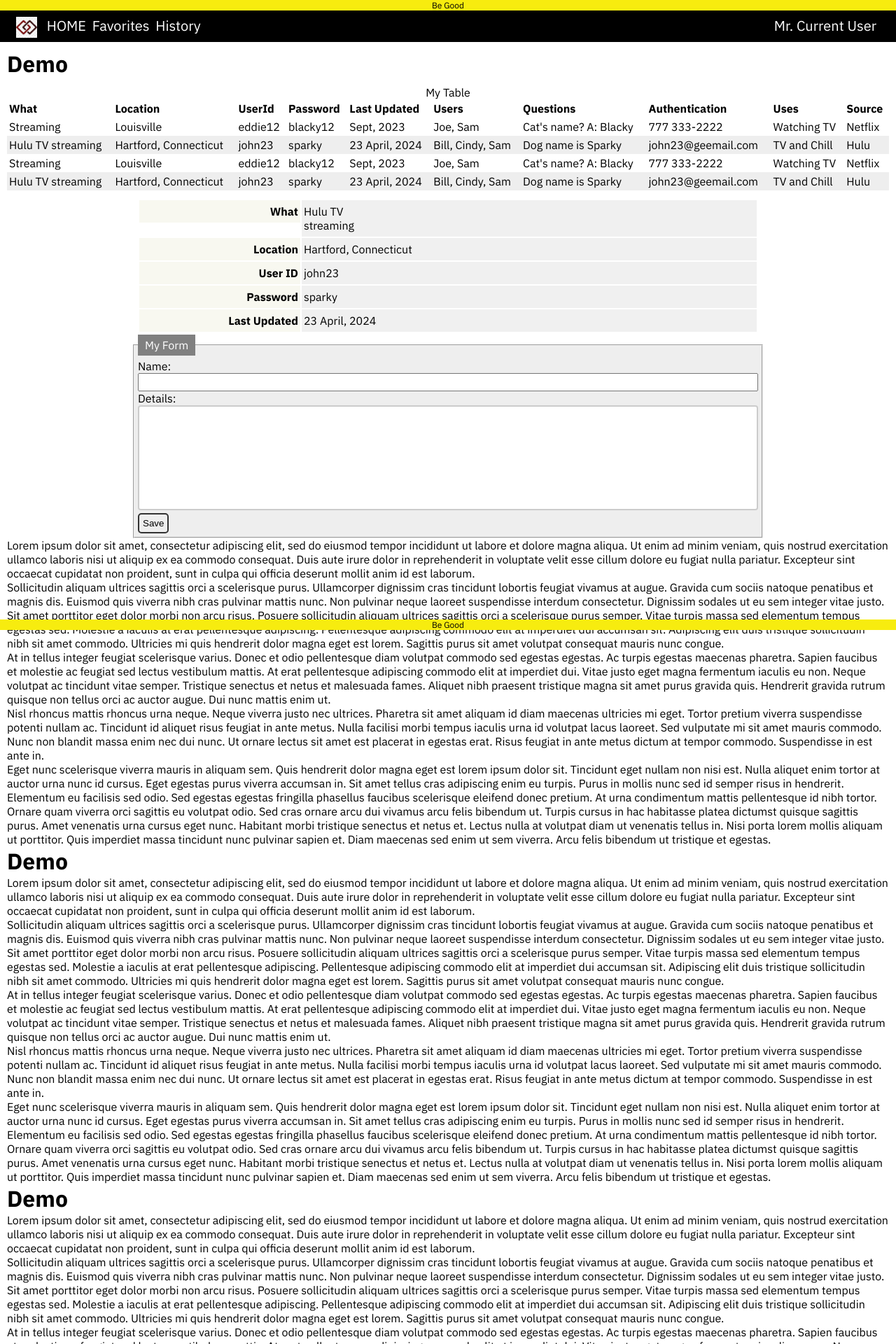
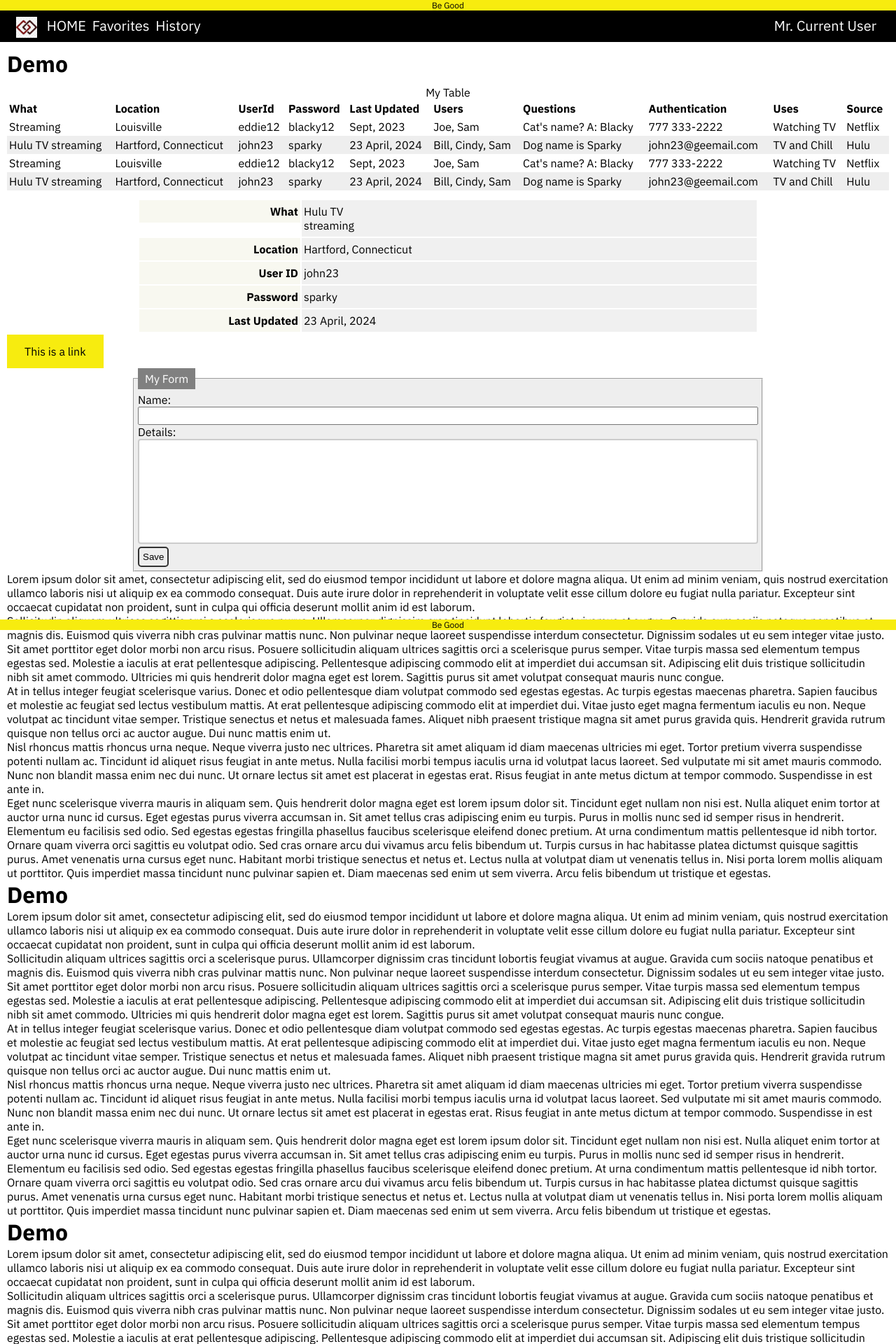
Before and after one commit to gothamgo/demo, a Jekyll site: the page built from index.html, in a window 1280 px wide. Shown: the top 1920 px of the page at 70% size. Built offline with Jekyll 4.4.1, drawn with Linux system fonts in a browser that asks for light colours.

Commit message:
Update index.html

```diff
--- a/index.html
+++ b/index.html
@@ -16,6 +16,7 @@ layout: default
     <h1>Demo</h1>
     {% include table.html %}
     {% include show.html %}
+    {% include link_button.html %}
     {% include form.html %}
 
     <p>
```
